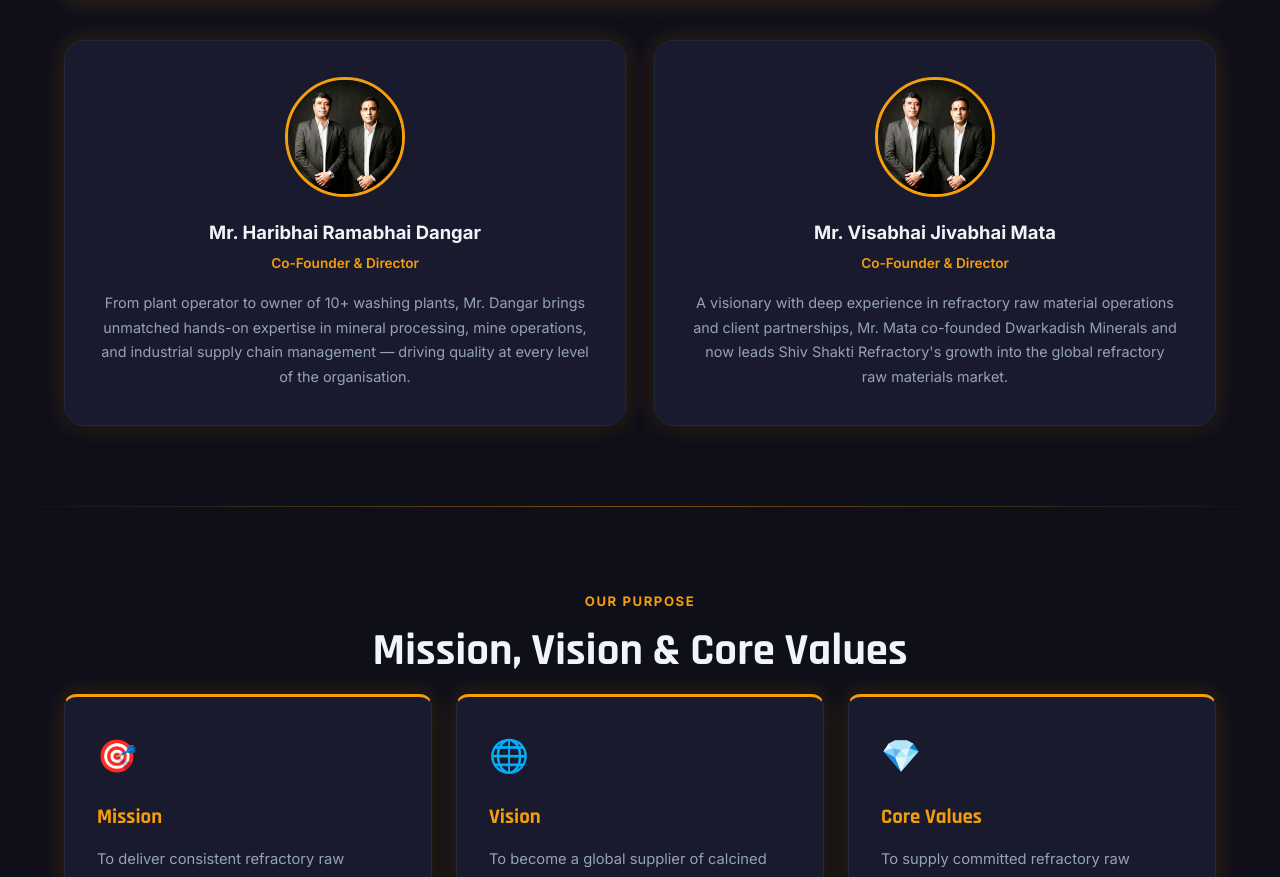
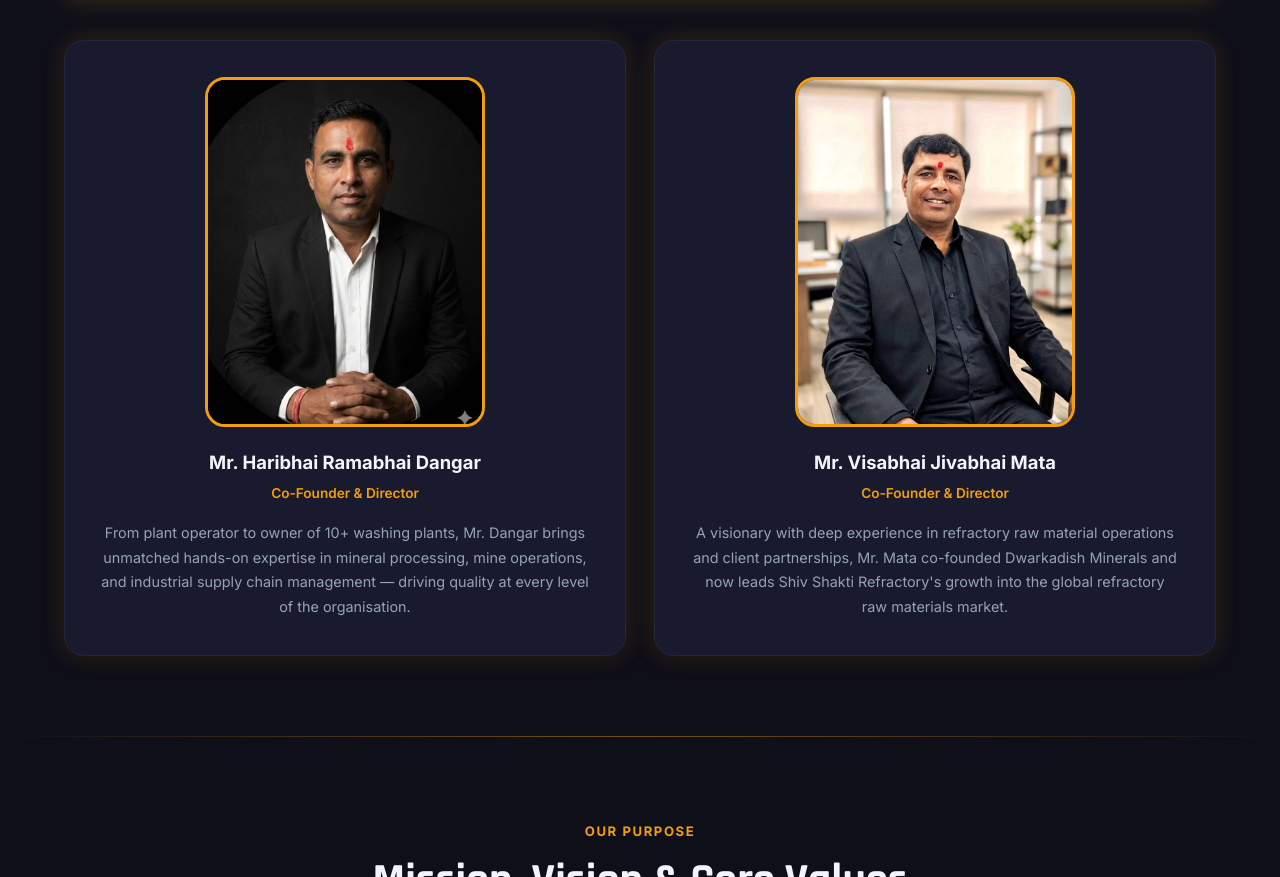
Before and after one commit to nrbhai/shivsr, a website: page about.html in a window 1280 px wide. Shown: the part 1820-2697 px from the top of the page. Drawn offline with Linux system fonts and the light colour scheme.

Commit message:
Update founder images to individual rectangular photos and increase size

```diff
--- a/about.html
+++ b/about.html
@@ -19,10 +19,11 @@
       transition: all var(--transition);
     }
     .founder-avatar {
-      width: 120px; height: 120px;
+      width: 280px; height: 350px;
+      max-width: 100%;
       background: var(--bg-card2);
       border: 3px solid var(--primary);
-      border-radius: 50%;
+      border-radius: var(--radius-lg);
       overflow: hidden;
       margin: 0 auto 20px;
       display: flex; align-items: center; justify-content: center;
@@ -155,7 +156,7 @@
     <div class="founders-grid fade-in">
       <div class="founder-card">
         <div class="founder-avatar">
-          <img src="images/founders.jpg" alt="Mr. Haribhai Ramabhai Dangar" class="founder-img" style="object-position: 15% 0;">
+          <img src="images/hari-dangar.jpg" alt="Mr. Haribhai Ramabhai Dangar" class="founder-img">
         </div>
         <h3>Mr. Haribhai Ramabhai Dangar</h3>
         <div class="role">Co-Founder &amp; Director</div>
@@ -163,7 +164,7 @@
       </div>
       <div class="founder-card">
         <div class="founder-avatar">
-          <img src="images/founders.jpg" alt="Mr. Visabhai Jivabhai Mata" class="founder-img" style="object-position: 85% 0;">
+          <img src="images/visa-mata.jpg" alt="Mr. Visabhai Jivabhai Mata" class="founder-img">
         </div>
         <h3>Mr. Visabhai Jivabhai Mata</h3>
         <div class="role">Co-Founder &amp; Director</div>
```
Also changed, not shown: images/hari-dangar.jpg (added), images/visa-mata.jpg (added).
